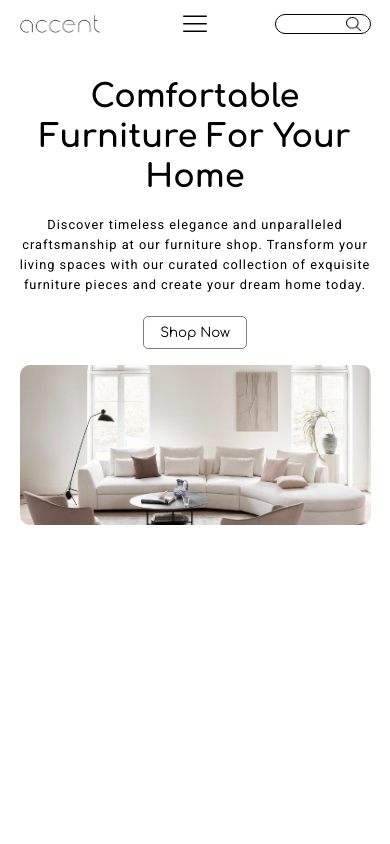
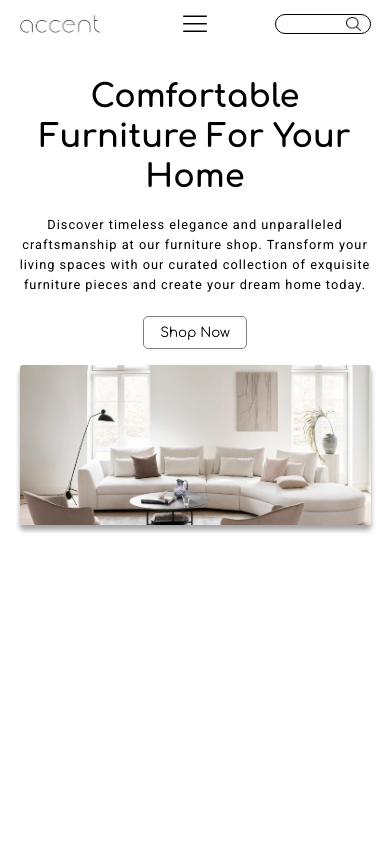
Before and after one commit to IevaZR/ecommerce-store-frontend, a React (Create React App) app: page / in a window 390 px wide. Shown: the top 844 px of the page. Built offline with nearby package versions, Linux system fonts and the light colour scheme.

Commit message:
minor design changes

```diff
--- a/src/Components/Header/Header.css
+++ b/src/Components/Header/Header.css
@@ -6,7 +6,7 @@
   height: 3rem;
   margin: auto;
   background-color: white;
-  z-index: 10;
+  gap: 2rem
 }
 
 .HeaderLogoWrapper {
@@ -24,7 +24,7 @@
   display: flex;
   justify-content: space-between;
   align-items: center;
-  margin: 0 2rem 0 2rem;
+  margin: 0;
   padding: 0;
   width: 35%;
   min-width: 15rem;
--- a/src/Components/HeroSection/HeroSection.css
+++ b/src/Components/HeroSection/HeroSection.css
@@ -25,7 +25,8 @@
     width: 25rem;
     max-width: 100%;
     object-fit: cover;
-    border-radius: 5rem;
+    box-shadow: 0px 5px 5px #a4a5a6;
+    border-radius: 3px;
 }
 
 .HeroSectionHeading {
@@ -94,8 +95,8 @@
 
     .HeroSectionImage{
         height: 10rem;
-        border-radius: 10px;
         object-fit: cover;
+        border-radius: 3px;
     }
 
 }
```
